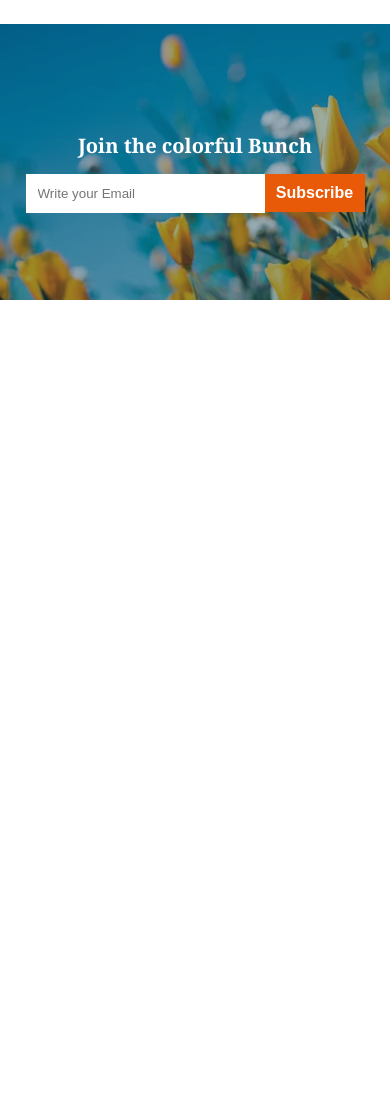
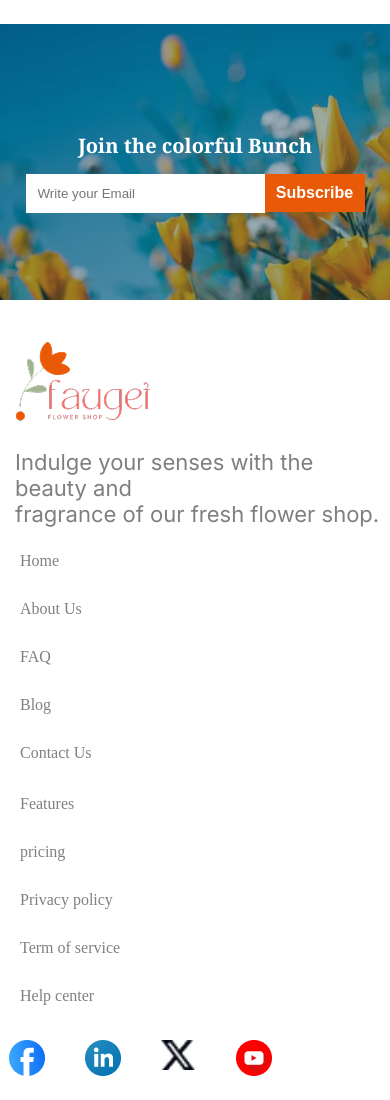
Before and after one commit to Masriq-Radil/responsive-flower-website, a plain HTML site: page index.html in a window 390 px wide. Shown: the part 3375-4475 px from the top of the page. Before the commit the page ends 3675 px from the top, so only its background shows below. Drawn offline with Linux system fonts and the light colour scheme.

Commit message:
responsive footer commit

```diff
--- a/index.html
+++ b/index.html
@@ -158,6 +158,35 @@
     </main>
     <!-- footer section -->
     <footer>
+        <div class="footer-logo">
+            <img src="assets/logo.png" alt="">
+            <p style="color: rgba(0, 0, 0, 0.5); font-size: 22px;" class="font-inter">Indulge your senses with the beauty and <br> fragrance of our fresh flower shop. </p>
+        </div>
+        <div>
+            <ul class="footer-options">
+                <li><a href="">Home</a></li>
+                <li><a href="">About Us</a></li>
+                <li><a href="">FAQ</a></li>
+                <li><a href="">Blog</a></li>
+                <li><a href="">Contact Us</a></li>
+            </ul>
+        </div>
+        <div>
+            <ul class="footer-options">
+                <li><a href="">Features</a></li>
+                <li><a href="">pricing</a></li>
+                <li><a href="">Privacy policy</a></li>
+                <li><a href="">Term of service</a></li>
+                <li><a href="">Help center</a></li>
+            </ul>
+        </div>
+        <div class="social-media">
+            <a href=""><img src="assets/icon-facebook.png" alt=""></a>
+            <a href=""><img src="assets/icon-linkedin.png" alt=""></a>
+            <a href=""><img style="height: 30px;" src="assets/icon-twitter.png" alt=""></a>
+            <a href=""><img src="assets/icon-youtube.png" alt=""></a>
+        </div>
+
     </footer>
 
 </body>
--- a/style.css
+++ b/style.css
@@ -314,6 +314,9 @@ header{
     padding: 12px;
     border: none;
 }
+.tittles input:hover{
+    background-color: lightgray;
+}
 .tittles button{
     padding: 10px;
     border: none;
@@ -322,6 +325,10 @@ header{
     font-weight: 600;
     width: 180px;
     background-color: rgba(233, 90, 8, 1);
+}
+.btn-primary:hover {
+    background-color: rgba(191, 89, 31, 1);
+    cursor: pointer;
 }
 /* responsive subscribe section */
 @media screen and (max-width: 576px) {
@@ -342,3 +349,47 @@ header{
         max-width: 100px;
     }
 }
+/* footer section style */
+footer{
+    display: flex;
+    justify-content: space-evenly;
+    height: 300px;
+}
+.footer-options li{
+    margin-bottom: 30px;
+    list-style: none;
+}
+.footer-options a{
+    text-decoration: none;
+    color: gray;
+}
+.social-media{
+    display: flex;
+    justify-content: center;
+}
+.social-media a{
+    padding: 20px;
+}
+.social-media img{
+    max-width: 36px;
+    height: 36px;
+}
+/* footer section responsive */
+@media screen and (max-width: 576px) {
+    footer{
+        flex-direction: column;
+    }
+    .footer-logo{
+        padding-left: 15px;
+        padding-right: 10px;
+        padding-top: 40px;
+    }
+    .footer-options{
+        margin-left: -20px;
+        margin-top: 3px;
+    }
+    .social-media{
+        margin-left: -110px;
+        margin-top: -15px;
+    }
+}
```
